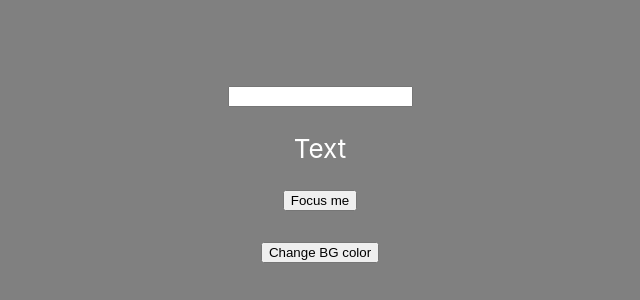
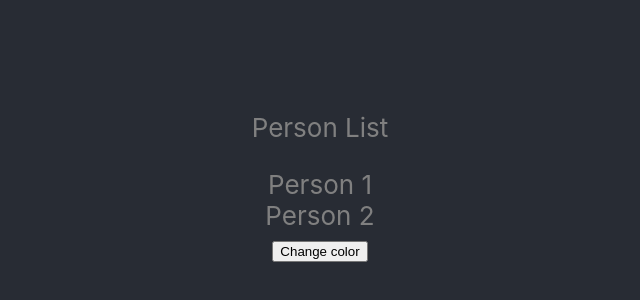
Before and after one commit to faviolla/reactjs, a React (Create React App) app: page / in a window 1280 px wide. Shown: the part 226-526 px from the top of the page, without its empty margins (320-960 px from the left). Built offline with nearby package versions, Linux system fonts and the light colour scheme.

Commit message:
PersonList/Item components. Color text changing.

```diff
--- a/src/App.js
+++ b/src/App.js
@@ -1,4 +1,5 @@
 import { useRef, useState } from "react";
+import PersonList from "./components/PersonList/PersonList";
 import "./App.css";
 
 function App() {
@@ -9,23 +10,13 @@ function App() {
     console.log(inputRef.current.value);
   };
 
-  const styles = {
-    containerDarkGray: { backgroundColor: "#282c34" },
-    containerGray: { backgroundColor: "gray" },
-  };
-  const [state, setState] = useState(false);
-  const changeBGColor = () => {
-    setState(!state);
-  };
-
   return (
     <div className="App">
-      <header className="App-header" style={state ? styles.containerDarkGray : styles.containerGray}>
-        <input type="text" ref={inputRef} />
+      <header className="App-header">
+        {/* <input type="text" ref={inputRef} />
         <p>Text</p>
-        <button onClick={handleFocus}>Focus me</button>
-        <br />
-        <button onClick={changeBGColor}>Change BG color</button>
+        <button onClick={handleFocus}>Focus me</button> */}
+        <PersonList />
       </header>
     </div>
   );
--- /dev/null
+++ b/src/components/PersonList/PersonList.js
@@ -0,0 +1,25 @@
+import { useState } from "react";
+import PersonListItem from "../PersonListItem/PersonListItem";
+
+const PersonList = () => {
+  const personList = [{ title: "1" }, { title: "2" }];
+  const styles = {
+    containerDarkGray: { color: "green" },
+    containerGray: { color: "gray" },
+  };
+  const [state, setState] = useState(false);
+  const changeColor = () => {
+    setState(!state);
+  };
+  return (
+    <div style={state ? styles.containerDarkGray : styles.containerGray}>
+      <p>Person List</p>
+      {personList.map((item, index) => (
+        <PersonListItem key={index} title={item.title} />
+      ))}
+      <button onClick={changeColor}>Change color</button>
+    </div>
+  );
+};
+
+export default PersonList;
--- /dev/null
+++ b/src/components/PersonListItem/PersonListItem.js
@@ -0,0 +1,7 @@
+import { useState } from "react";
+
+const PersonListItem = ({ title }) => {
+  return <div>Person {title}</div>;
+};
+
+export default PersonListItem;
```
Also changed, not shown: src/components/PersonList/PersonList.css (added).
